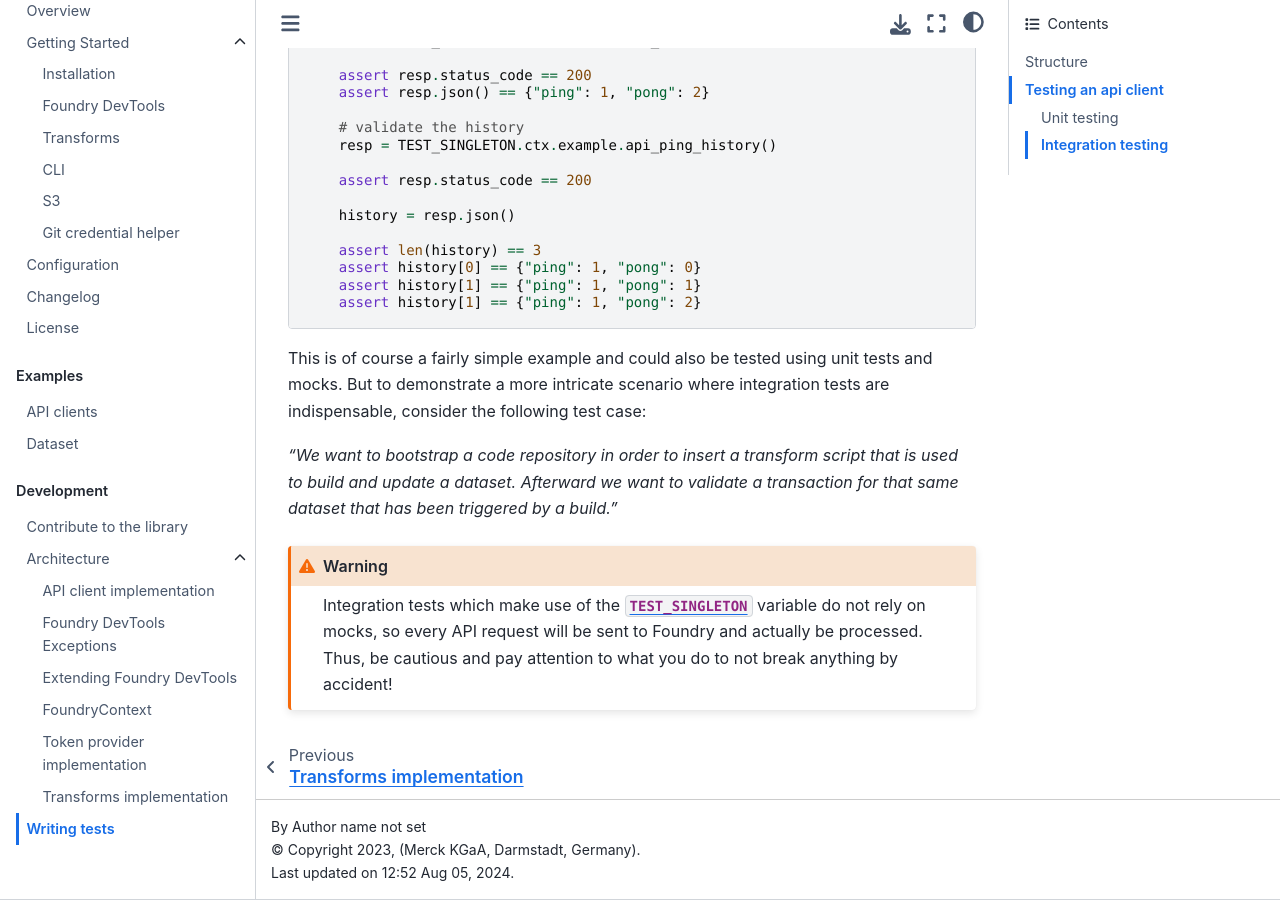
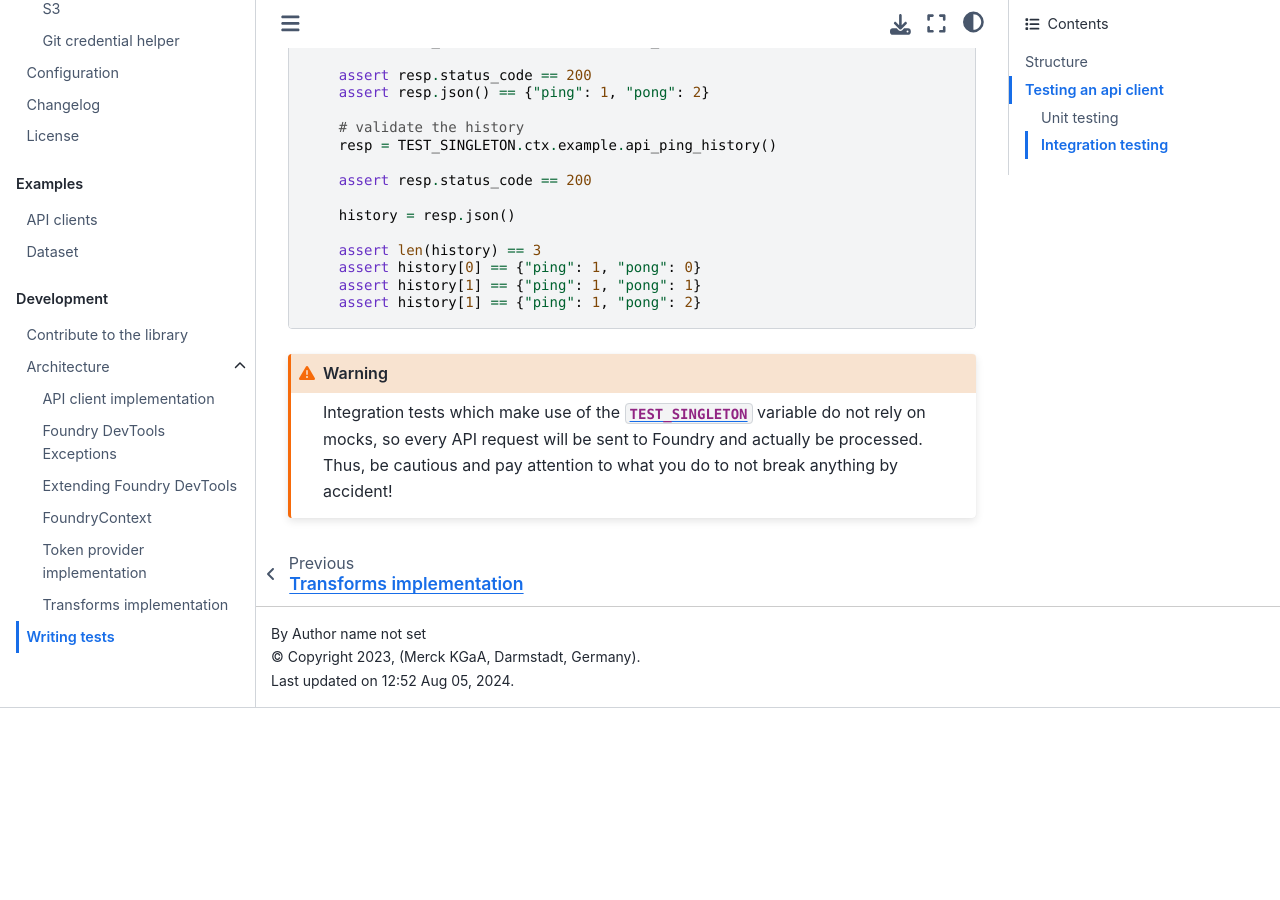
Before and after one commit to emdgroup/foundry-dev-tools, a Sphinx documentation site: the page built from docs/dev/testing.md, in a window 1280 px wide and 900 px high, scrolled down 3097 px. Built offline with Sphinx 7.4.7 and the Sphinx Book theme 1.1.4, drawn with Linux system fonts in a browser that asks for light colours; pages that are not in the unit, such as notebooks, are missing from menus; the version number is read from the project's files by our own code; after the commit the page ends 3805 px from its top, so only the background shows below that.

Commit message:
docs: remove additional example for writing an integration test

```diff
--- a/docs/dev/testing.md
+++ b/docs/dev/testing.md
@@ -149,12 +149,6 @@ def test_api_ping_history():
     assert history[1] == {"ping": 1, "pong": 2}
 :::
 
-This is of course a fairly simple example and could also be tested using unit tests and mocks.
-But to demonstrate a more intricate scenario where integration tests are indispensable, consider the following test case:
-
-_"We want to bootstrap a code repository in order to insert a transform script that is used to build and update a dataset.
-Afterward we want to validate a transaction for that same dataset that has been triggered by a build."_
-
 :::{warning}
 Integration tests which make use of the [`TEST_SINGLETON`](#tests.integration.conftest.TEST_SINGLETON) variable do not rely on mocks, so every API request will be sent to Foundry and actually be processed.
 Thus, be cautious and pay attention to what you do to not break anything by accident!
```
